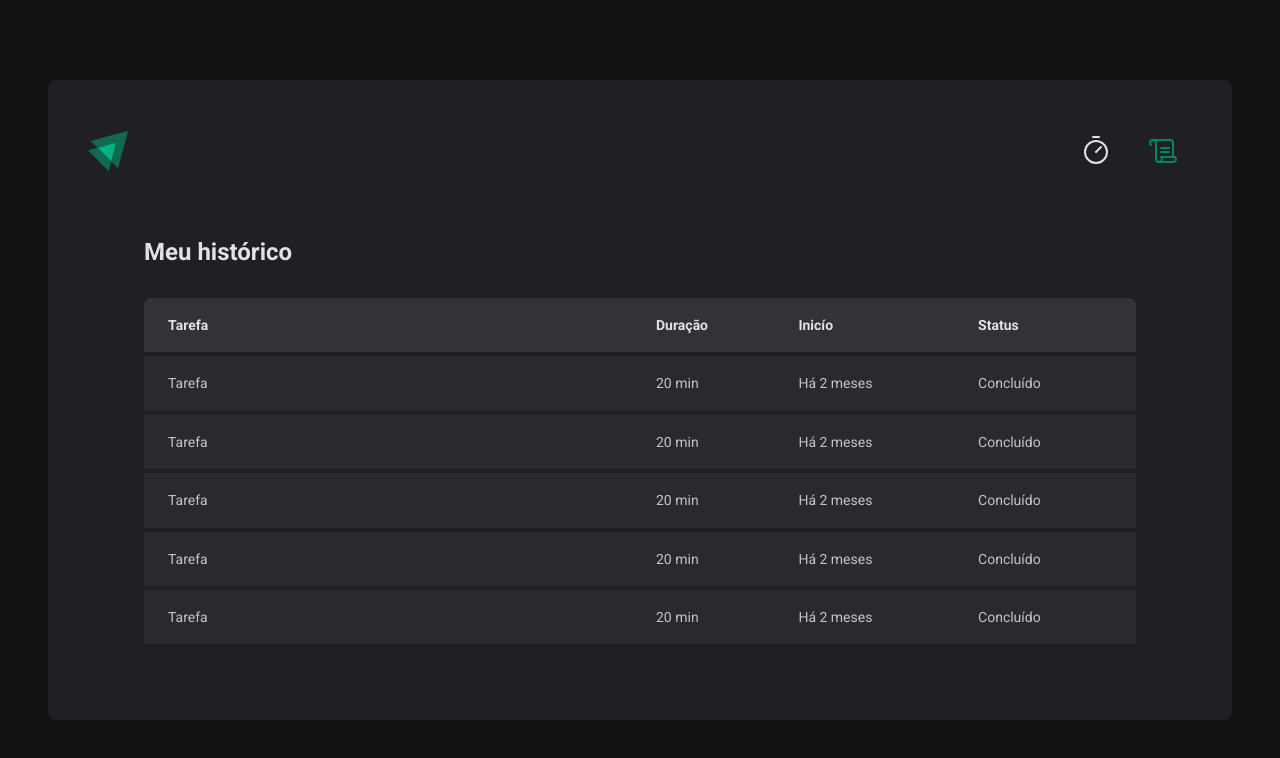
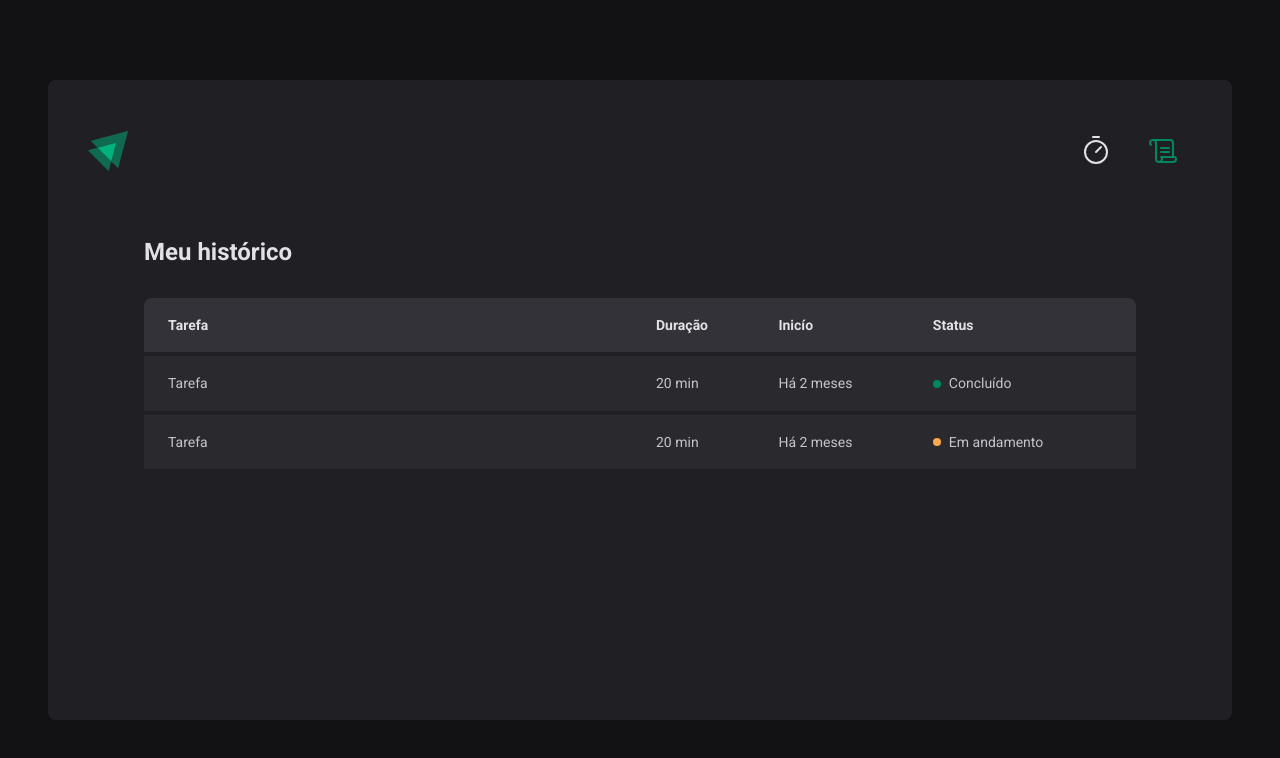
Before and after one commit to ivanrogeriio/ignite-timer, a React (Vite) app: page /history in a window 1280 px wide. Shown: the top 758 px of the page. Built offline with nearby package versions, Linux system fonts and the light colour scheme.

Commit message:
[Módulo 2] - Aula 8 - Componente: Status

```diff
--- a/src/pages/History/index.tsx
+++ b/src/pages/History/index.tsx
@@ -1,4 +1,4 @@
-import { HistoryContainer, HistoryList } from './styles'
+import { HistoryContainer, HistoryList, Status } from './styles'
 
 export const History = () => {
   return (
@@ -20,31 +20,17 @@
               <td>Tarefa</td>
               <td>20 min</td>
               <td>Há 2 meses</td>
-              <td>Concluído</td>
+              <td>
+                <Status statusColor="green">Concluído</Status>
+              </td>
             </tr>
             <tr>
               <td>Tarefa</td>
               <td>20 min</td>
               <td>Há 2 meses</td>
-              <td>Concluído</td>
-            </tr>
-            <tr>
-              <td>Tarefa</td>
-              <td>20 min</td>
-              <td>Há 2 meses</td>
-              <td>Concluído</td>
-            </tr>
-            <tr>
-              <td>Tarefa</td>
-              <td>20 min</td>
-              <td>Há 2 meses</td>
-              <td>Concluído</td>
-            </tr>
-            <tr>
-              <td>Tarefa</td>
-              <td>20 min</td>
-              <td>Há 2 meses</td>
-              <td>Concluído</td>
+              <td>
+                <Status statusColor="yellow">Em andamento</Status>
+              </td>
             </tr>
           </tbody>
         </table>
--- a/src/pages/History/styles.ts
+++ b/src/pages/History/styles.ts
@@ -64,3 +64,29 @@
     }
   }
 `
+
+const STATUS_COLORS = {
+  yellow: 'yellow-500',
+  red: 'red-500',
+  green: 'green-500',
+} as const
+// as const diz que não podemos alterar seu valor interno
+
+interface StatusProps {
+  statusColor: keyof typeof STATUS_COLORS
+}
+
+export const Status = styled.span<StatusProps>`
+  display: flex;
+  align-items: center;
+  gap: 0.5rem;
+
+  &::before {
+    content: '';
+    width: 0.5rem;
+    height: 0.5rem;
+    border-radius: 100%;
+    background-color: ${(props) =>
+      props.theme[STATUS_COLORS[props.statusColor]]};
+  }
+`
```
